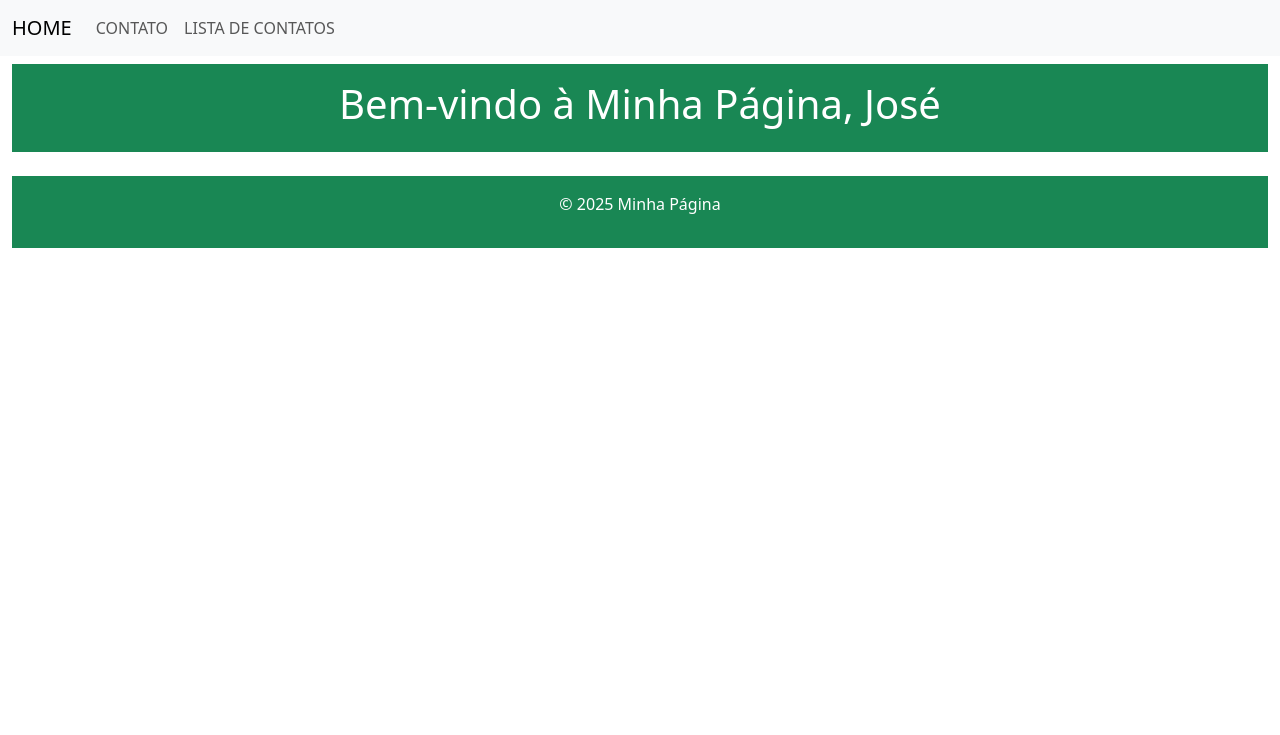
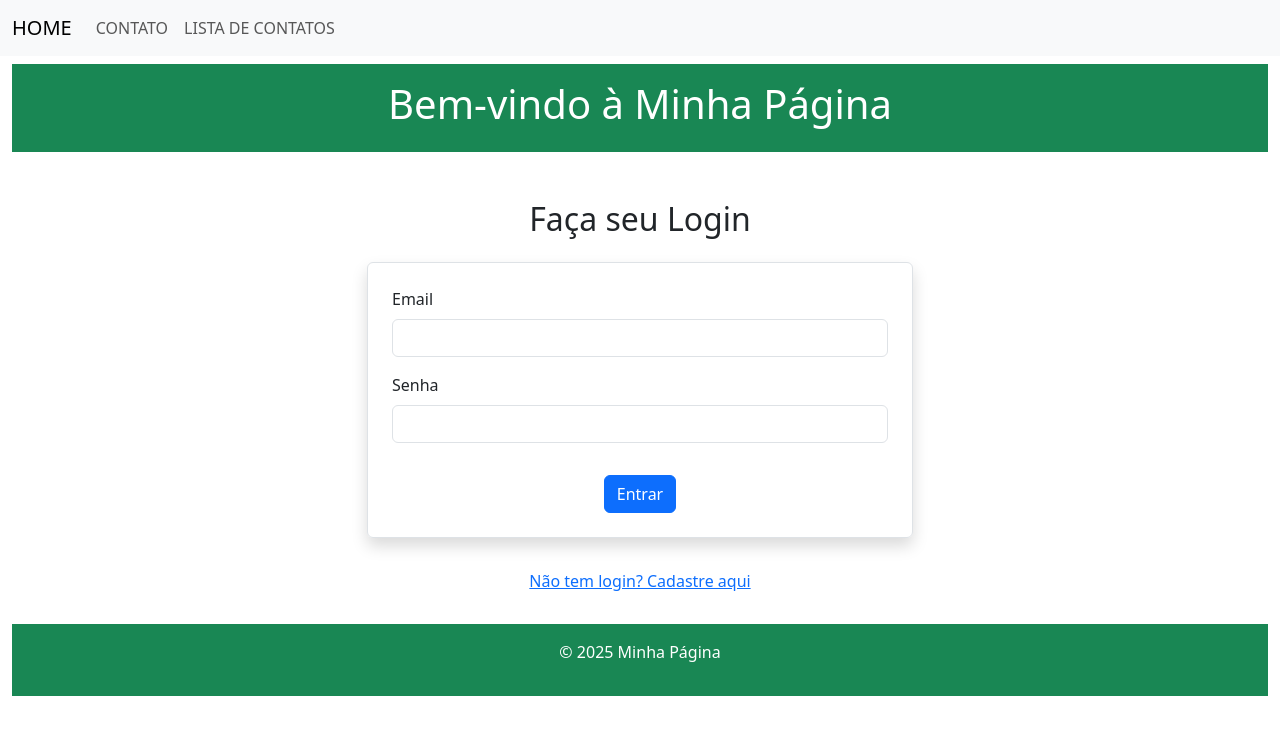
Before and after one commit to ZeAlysson/hello-flask, a Flask app: page / in a window 1280 px wide. Shown: the top 735 px of the page. Run offline with Flask 3, Linux system fonts and the light colour scheme.

Commit message:
Controle de login: Cadastro e login de usuários

```diff
--- a/estudo/forms.py
+++ b/estudo/forms.py
@@ -1,9 +1,50 @@
 from flask_wtf import FlaskForm
-from wtforms import StringField, SubmitField, TextAreaField
-from wtforms.validators import DataRequired, Email
+from wtforms import StringField, SubmitField, TextAreaField, PasswordField
+from wtforms.validators import DataRequired, Email, EqualTo, ValidationError
 
-from estudo.models import Contato
-from estudo import db
+from estudo.models import Contato, User
+from estudo import db, bCrypt
+
+class UserForm(FlaskForm):
+    nome = StringField('Nome', validators=[DataRequired()])
+    sobrenome = StringField('Sobrenome', validators=[DataRequired()])
+    email = StringField('Email', validators=[DataRequired(), Email()])
+    senha =PasswordField('Senha', validators=[DataRequired()])
+    confirmar_senha = PasswordField('Confirmar Senha', validators=[DataRequired(), EqualTo('senha')])
+    btnSubmit = SubmitField('Cadastrar')
+
+    def validate_email(self, email):
+        if User.query.filter_by(email=email.data).first():
+            raise ValidationError('Email já cadastrado')
+
+    def save(self):
+        senha = bCrypt.generate_password_hash(self.senha.data).decode('utf-8')
+        user = User(
+            nome=self.nome.data,
+            sobrenome=self.sobrenome.data,
+            email=self.email.data,
+            senha=senha
+        )
+
+        db.session.add(user)
+        db.session.commit()
+        return user
+
+class LoginForm(FlaskForm):
+    email = StringField('Email', validators=[DataRequired(), Email()])
+    senha = PasswordField('Senha', validators=[DataRequired()])
+    btnSubmit = SubmitField('Entrar')
+
+    def login(self):
+        user = User.query.filter_by(email=self.email.data).first()
+
+        if user:
+            if bCrypt.check_password_hash(user.senha, self.senha.data.encode('utf-8')):
+                return user
+            else:
+                raise Exception('Senha incorreta')
+        else:
+            raise Exception('Usuário não cadastrado')
 
 class ContatoForm(FlaskForm):
     name = StringField('Nome', validators=[DataRequired()])
--- a/estudo/templates/index.html
+++ b/estudo/templates/index.html
@@ -1,9 +1,40 @@
 {% extends 'base.html' %}
 {% block content %}
     <header class="bg-success text-white text-center py-3">
-        <h1>Bem-vindo à Minha Página, {{context.user}}</h1>
+        <h1>Bem-vindo à Minha Página</h1>
     </header>
     <main class="container mt-4">
+        {% if current_user.is_authenticated %}
+        <div class="alert alert-success text-center" role="alert">
+            Você está logado como <strong>{{current_user.nome}} {{current_user.sobrenome}}</strong>
+        </div>
+        <div class="text-center">
+            <a href="{{url_for('logout')}}" class="btn btn-danger">Sair</a>
+        </div>
+        {% else %}
+        <div class="row justify-content-center">
+            <div class="col-md-6">
+                <h2 class="mt-4 text-center">Faça seu Login</h2>
+                <form action="" method="post" class="mt-4 mb-4 p-4 rounded border shadow">
+                    {{form.csrf_token}}
+                    <div class="mb-3">
+                        {{form.email.label(class="form-label")}}
+                        {{form.email(class="form-control")}}
+                    </div>
+                    <div class="mb-3">
+                        {{form.senha.label(class="form-label")}}
+                        {{form.senha(class="form-control")}}
+                    </div>
+                    <div class="text-center">
+                        {{form.btnSubmit(class="btn btn-primary mt-3")}}
+                    </div>
+                </form>
+                <div class="text-center">
+                    <a href="{{url_for('cadastro')}}" class="btn btn-link">Não tem login? Cadastre aqui</a>
+                </div>
+            </div>
+        </div>
+        {% endif %}
     </main>
     <footer class="bg-success text-white text-center py-3 mt-4">
         <p>&copy; 2025 Minha Página</p>
--- a/estudo/views.py
+++ b/estudo/views.py
@@ -1,12 +1,19 @@
 from estudo import app, db
 from flask import render_template, request, redirect, url_for
 from estudo.models import Contato
-from estudo.forms import ContatoForm
+from estudo.forms import ContatoForm, UserForm, LoginForm
+from flask_login import login_user, logout_user, current_user
 
-@app.route('/')  # route() decorator to tell Flask what URL should trigger our function
+@app.route('/', methods=['GET', 'POST'])  # route() decorator to tell Flask what URL should trigger our function
 def homepage():
     user = 'José'
     age = 22
+
+    form = LoginForm()
+
+    if form.validate_on_submit():
+        user = form.login()
+        login_user(user, remember=True)
 
     context = {
         'user': user,
@@ -14,7 +21,7 @@ def homepage():
     }
 
 
-    return render_template('index.html', context=context)  # render a template
+    return render_template('index.html', context=context, form=form)  # render a template
 
 @app.route('/sobre/')
 def about():
@@ -81,3 +88,20 @@ def detalhe_contato(id):
 
 
     return render_template('detalhe_contato.html', obj=obj)
+
+@app.route('/cadastro/', methods=['GET', 'POST'])
+def cadastro():
+
+    form = UserForm()
+
+    if form.validate_on_submit():
+        user = form.save()
+        login_user(user, remember=True)
+        return redirect(url_for('homepage'))
+
+    return render_template('cadastro.html', form=form)
+
+@app.route('/sair/')
+def logout():
+    logout_user()
+    return redirect(url_for('homepage'))
```
Also changed, not shown: estudo/__init__.py (+8 -0 lines), estudo/models.py (+19 -5 lines), estudo/templates/cadastro.html (added, +31 -0 lines), migrations/versions/f10e1a9c6c08_.py (added, +64 -0 lines), instance/database.db.
